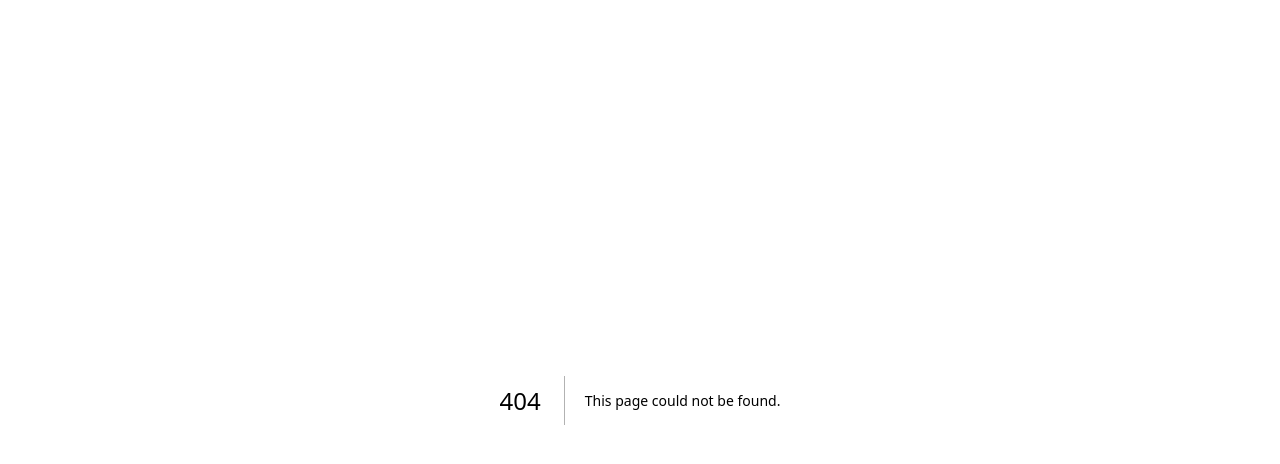
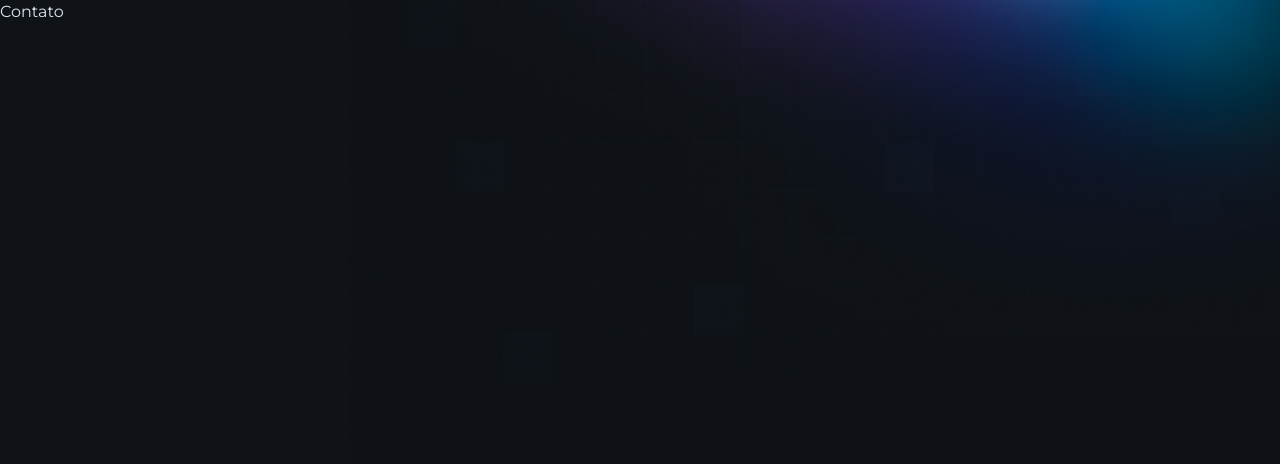
Before and after one commit to davi-p-oliveira-11/Suggestify-Client-Typescript, a Next.js app: page /invite in a window 1280 px wide. Before the commit this address had no page. Shown: the top 464 px of the page. Built offline with nearby package versions, Linux system fonts and the light colour scheme.

Commit message:
added invite page folder

```diff
--- /dev/null
+++ b/src/app/invite/page.tsx
@@ -0,0 +1,3 @@
+export default function InvitePage() {
+  return <h1>Contato</h1>
+}
```
